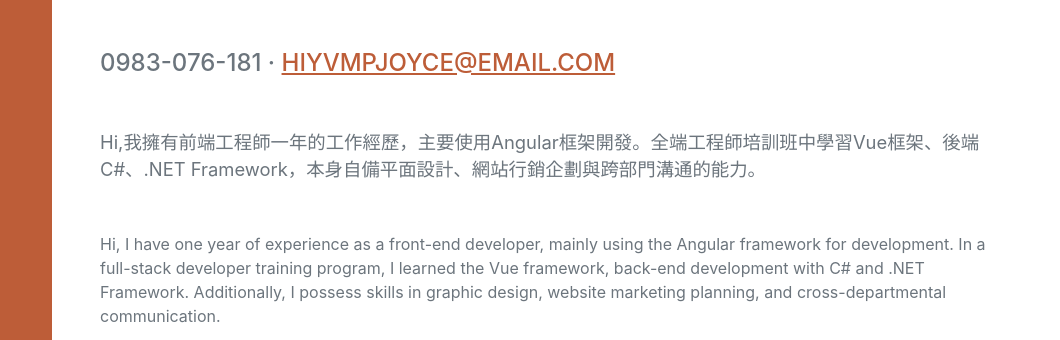
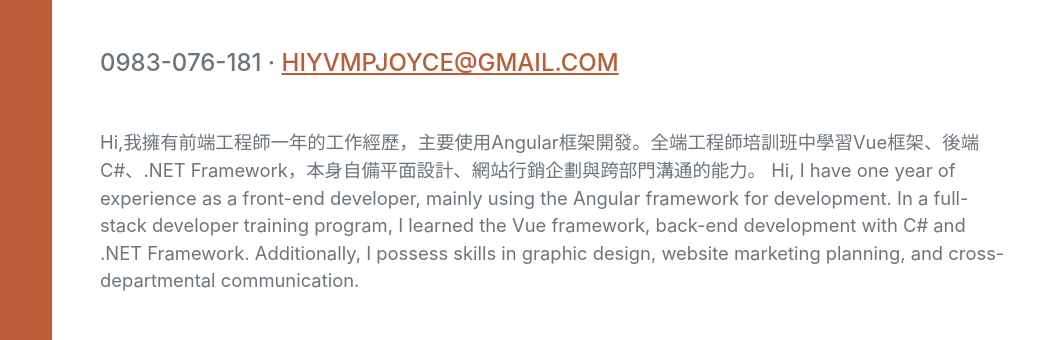
Before and after one commit to hsunhuang/profilo, a plain HTML site: page index.html in a window 1280 px wide. Shown: the part 287-627 px from the top of the page, 220-1280 px from the left. Drawn offline with nearby package versions, Linux system fonts and the light colour scheme; a web font is replaced by a local one.

Commit message:
update About/img

```diff
--- a/index.html
+++ b/index.html
@@ -54,11 +54,11 @@
                 <div class="subheading mb-5">1992/12/23</div>
                 <div class="subheading mb-5">
                     0983-076-181 ·
-                    <a href="mailto:name@email.com">hiyvmpjoyce@email.com</a>
+                    <a href="mailto:hiyvmpjoyce@gmail.com">hiyvmpjoyce@gmail.com</a>
                 </div>
                 <p class="lead mb-5">Hi,我擁有前端工程師一年的工作經歷，主要使用Angular框架開發。全端工程師培訓班中學習Vue框架、後端C#、.NET
-                    Framework，本身自備平面設計、網站行銷企劃與跨部門溝通的能力。</p>
-                <p>Hi, I have one year of experience as a front-end developer, mainly using the Angular framework for
+                    Framework，本身自備平面設計、網站行銷企劃與跨部門溝通的能力。
+                    Hi, I have one year of experience as a front-end developer, mainly using the Angular framework for
                     development. In a full-stack developer training program, I learned the Vue framework, back-end
                     development with C# and .NET Framework. Additionally, I possess skills in graphic design, website
                     marketing planning, and cross-departmental communication.</p>
```
Also changed, not shown: 1 other file.
